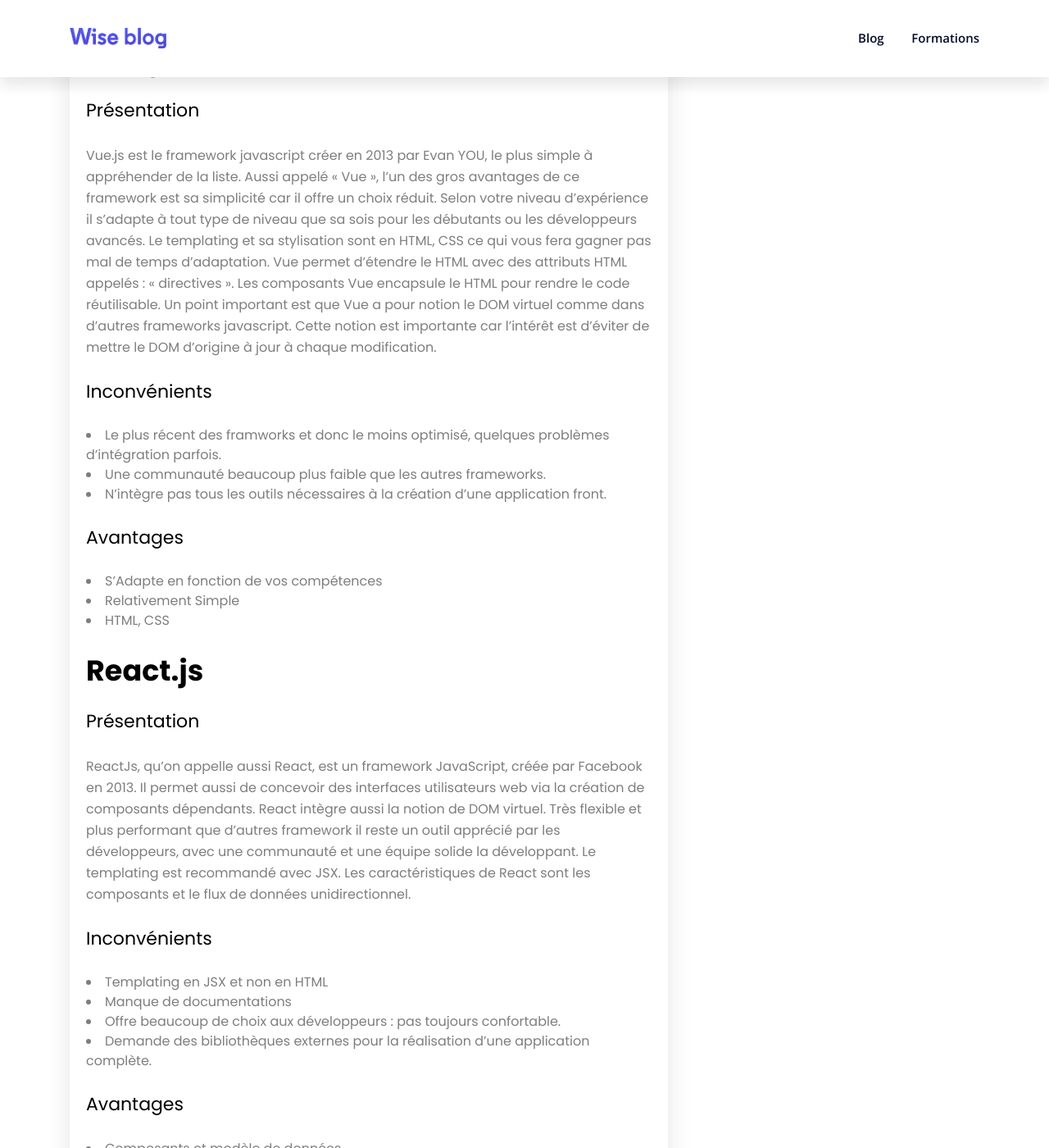
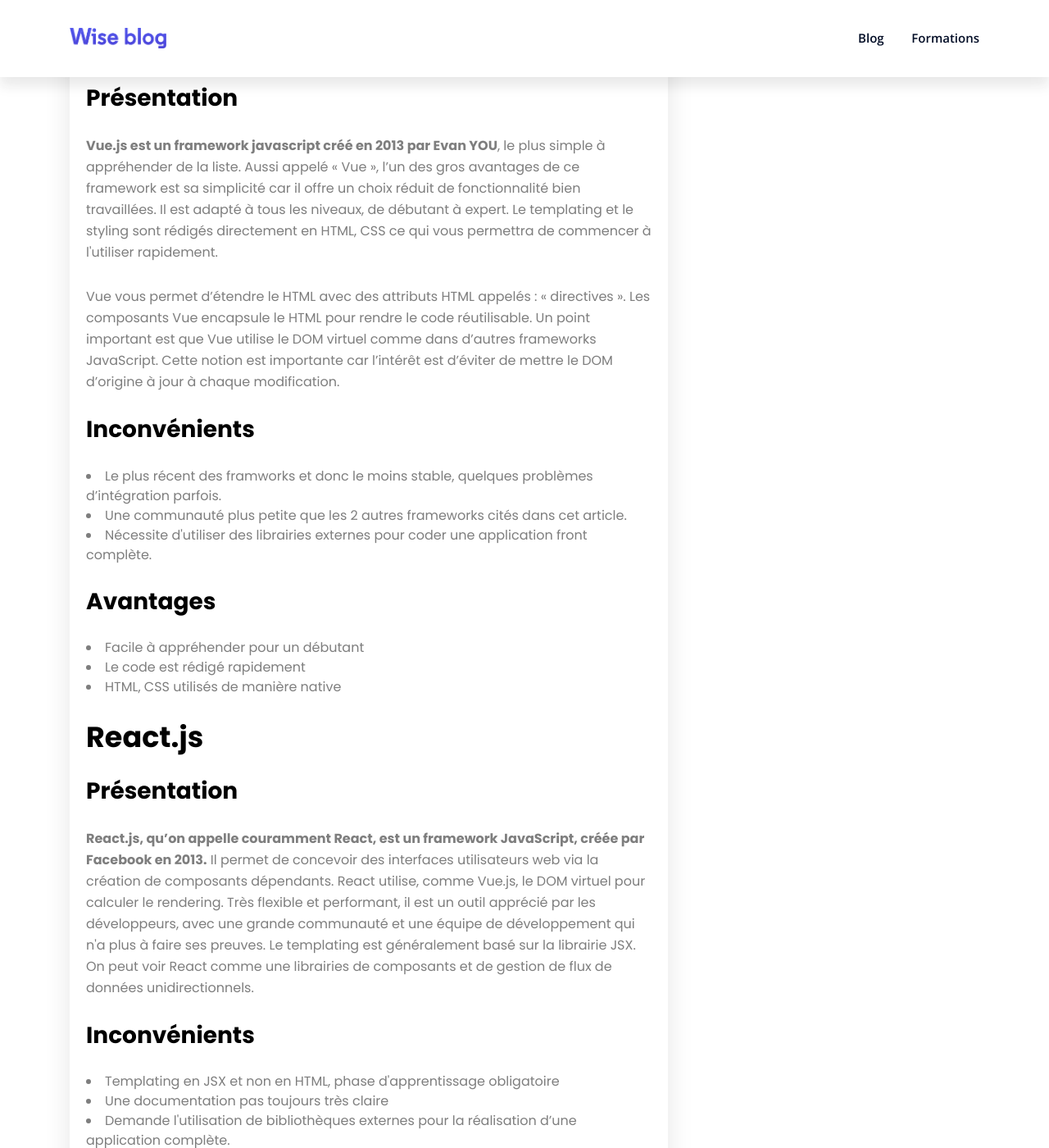
Before and after one commit to hubergerard/blog-codewise, a Jekyll site: the page built from _posts/2021-11-24-framework-javascript-lequel-choisir.html, in a window 1280 px wide and 1400 px high, scrolled down 2050 px. Shown: the whole window at 82% size. Built offline with Jekyll 4.4.1, drawn with Linux system fonts in a browser that asks for light colours; comment, search, counter and statistics services are not loaded; some of the changed text lies outside the part shown.

Commit message:
Modifs article frameworks - attention toc brisé

```diff
--- a/_posts/2021-11-24-framework-javascript-lequel-choisir.html
+++ b/_posts/2021-11-24-framework-javascript-lequel-choisir.html
@@ -2,7 +2,7 @@
 layout: post
 title: "Framework javascript : Lequel choisir ?"
 date: 2021-11-12 9:40:50 +0100
-description: "Dans cet article vous allez découvrir quels frameworks sont utiles et pourquoi"
+description: "Dans cet article vous trouverez un comparatif des frameworks front-end les plus courants."
 tags: developpement web Angular
 categories: [Développement web]
 author: "lucas"
@@ -13,21 +13,24 @@
 lang: fr
 ---
 
-<p><span class="font-weight-bold">Impossible de connaître tous les frameworks, et difficile de savoir rapidement lequel est approprié à son projet.
-  C’est pourquoi nous vous avons rédiger cet article afin de vous orienter autour de trois des frameworks front les plus populaires, pour passer en revue leurs avantages, inconvénients et leurs caractéristiques propre.
+<p><span class="font-weight-bold">Dans cet article vous trouverez un comparatif des frameworks front-end les plus
+    courants.</span>
+  Nous allons passer en revue leurs avantages, inconvénients et leurs caractéristiques propres.
 </p>
 <div id="toc" class="blog-toc"></div>
 
 <a id="tableau-des-criteres" class="anchor"></a>
 <h2>Tableau des critères</h2>
 
-<img id="tab-crit-framework" src="assets/img/blog/framework-javascript/tab_framework.png" alt="tableau des critères framework javascript">
+<img id="tab-crit-framework" src="assets/img/blog/framework-javascript/tab_framework.png"
+  alt="tableau des critères framework javascript">
 
-  <h4>Description des critères</h4>
+<h3>Description des critères</h3>
 <ul class="list-group">
   <li class="list-group-item">Maintenabilité : Facilité à évoluer dans le temps</li>
   <li class="list-group-item">Scalabilité : Facilité à s’adapter à de grands projets</li>
-  <li class="list-group-item">Apprentissage sur long termes : Il sera plus intéressant de choisir un framework où l’on aura moins besoin de se remettre à jours au niveau de ses connaissances.</li>
+  <li class="list-group-item">Apprentissage sur long terme : Il sera plus intéressant de choisir un framework où l’on
+    aura moins besoin de se remettre à jours au niveau de ses connaissances.</li>
   <li class="list-group-item">Performances : temps de réponses du framework (mesures + articles)</li>
   <li class="list-group-item">Communauté : Nombres repository github et threads Stackoverflow</li>
 </ul>
@@ -35,110 +38,120 @@
 <a id="vuejs" class="anchor"></a>
 <h2>Vue.js</h2>
 
-<h4>Présentation</h4>
+<h3>Présentation</h3>
 
 <p>
-  Vue.js est le framework javascript créer en 2013 par Evan YOU, le plus simple à appréhender de la liste. Aussi appelé « Vue », l’un des gros avantages de ce framework est sa simplicité car il offre un choix réduit. Selon votre niveau d’expérience il s’adapte à tout type de niveau que sa sois pour les débutants ou les développeurs avancés.
-  Le templating et sa stylisation sont en HTML, CSS ce qui vous fera gagner pas mal de temps d’adaptation.
-  Vue permet d’étendre le HTML avec des attributs HTML appelés : « directives ».
+  <span class="font-weight-bold">Vue.js est un framework javascript créé en 2013 par Evan YOU</span>, le plus simple à
+  appréhender de la liste. Aussi appelé « Vue », l’un des gros avantages de ce framework est sa simplicité car il offre
+  un choix réduit de fonctionnalité bien travaillées.
+  Il est adapté à tous les niveaux, de débutant à expert.
+  Le templating et le styling sont rédigés directement en HTML, CSS ce qui vous permettra de commencer à l'utiliser
+  rapidement.
+</p>
+<p>
+  Vue vous permet d’étendre le HTML avec des attributs HTML appelés : « directives ».
   Les composants Vue encapsule le HTML pour rendre le code réutilisable.
-  Un point important est que Vue a pour notion le DOM virtuel comme dans d’autres frameworks javascript. Cette notion est importante car l’intérêt est d’éviter de mettre le DOM d’origine à jour à chaque modification.
+  Un point important est que Vue utilise le DOM virtuel comme dans d’autres frameworks JavaScript.
+  Cette notion est importante car l’intérêt est d’éviter de mettre le DOM d’origine à jour à chaque modification.
 </p>
 
-<h4>Inconvénients</h4>
+<h3>Inconvénients</h3>
 
 <ul>
-  <li>  Le plus récent des framworks et donc le moins optimisé, quelques problèmes d’intégration parfois.</li>
-  <li>  Une communauté beaucoup plus faible que les autres frameworks.</li>
-  <li>  N’intègre pas tous les outils nécessaires à la création d’une application front.</li>
+  <li> Le plus récent des framworks et donc le moins stable, quelques problèmes d’intégration parfois.</li>
+  <li> Une communauté plus petite que les 2 autres frameworks cités dans cet article.</li>
+  <li> Nécessite d'utiliser des librairies externes pour coder une application front complète.</li>
 </ul>
 
-<h4>Avantages</h4>
+<h3>Avantages</h3>
 
 <ul>
-  <li>  S’Adapte en fonction de vos compétences</li>
-  <li>  Relativement Simple</li>
-  <li>  HTML, CSS</li>
+  <li> Facile à appréhender pour un débutant</li>
+  <li> Le code est rédigé rapidement</li>
+  <li> HTML, CSS utilisés de manière native</li>
 </ul>
 
 <a id="reactjs" class="anchor"></a>
 <h2>React.js</h2>
 
-<h4>Présentation</h4>
+<h3>Présentation</h3>
 
 <p>
-  ReactJs, qu’on appelle aussi React, est un framework JavaScript, créée par Facebook en 2013.
-  Il permet aussi de concevoir des interfaces utilisateurs web via la création de composants dépendants.
-  React intègre aussi la notion de DOM virtuel.
-  Très flexible et plus performant que d’autres framework il reste un outil apprécié par les développeurs, avec une communauté et une équipe solide la développant.
-  Le templating est recommandé avec JSX.
-  Les caractéristiques de React sont les composants et le flux de données unidirectionnel.
+  <span class="font-weight-bold">React.js, qu’on appelle couramment React, est un framework JavaScript, créée par
+    Facebook en 2013.</span>
+  Il permet de concevoir des interfaces utilisateurs web via la création de composants dépendants.
+  React utilise, comme Vue.js, le DOM virtuel pour calculer le rendering.
+  Très flexible et performant, il est un outil apprécié par les développeurs, avec une grande communauté et une équipe
+  de développement qui n'a plus à faire ses preuves.
+  Le templating est généralement basé sur la librairie JSX.
+  On peut voir React comme une librairies de composants et de gestion de flux de données unidirectionnels.
 </p>
 
-<h4>Inconvénients</h4>
+<h3>Inconvénients</h3>
 
 <ul>
-  <li>  Templating en JSX et non en HTML</li>
-  <li>  Manque de documentations</li>
-  <li>  Offre beaucoup de choix aux développeurs : pas toujours confortable.</li>
-  <li>  Demande des bibliothèques externes pour la réalisation d’une application complète.</li>
+  <li> Templating en JSX et non en HTML, phase d'apprentissage obligatoire</li>
+  <li> Une documentation pas toujours très claire</li>
+  <li> Demande l'utilisation de bibliothèques externes pour la réalisation d’une application complète.</li>
 </ul>
 
-<h4>Avantages</h4>
+<h3>Avantages</h3>
 
 <ul>
-  <li>  Composants et modèle de données</li>
-  <li>  Open source il est mis à jour régulièrement et s’adapte aux contraintes actuelles.</li>
-  <li>  Utilisation simple des composants</li>
+  <li> Composants et modèles de données</li>
+  <li> Open source, il est mis à jour régulièrement et s’adapte aux contraintes actuelles.</li>
+  <li> Utilisation simple des composants</li>
+  <li> Très pratique lorsqu'on a des besoins graphiques poussés</li>
 </ul>
 
 <a id="angular" class="anchor"></a>
 <h2>Angular</h2>
 
-<h4>Présentation</h4>
+<h3>Présentation</h3>
 
 <p>
-  Un cadre des framework javascript les plus populaires et le plus utilisés pour créer des applications côté utilisateur.
-  Angular n’est pas nouveau, il existe depuis un certain temps AngularJs était la première version et était très différente de l’actuelle !
-  En effet Angular est dotée de beaucoup plus d’outils et de fonctionnalité que la précédente version. Par exemple, l’injection de dépendance, liaisons de données, tests unitaires etc… Ce qui rend Angular a tout type de tâche de développement en amont.
-  Très flexible en termes de développement, il répond aux besoins de : composants (d’encapsulation de fonctionnalités), le templating, le routing, gestions d’erreurs, de communiquer avec l’API.
+  <span class="font-weight-bold">Angular a été créé en 2016 par Google.</span>
+  Il est le successeur d'AngularJs, paru en 2009. Attention à ne pas confondre les 2 quand vous cherchez des ressources
+  !
+  En effet Angular est dotée de beaucoup plus d’outils et de fonctionnalité que la précédente version, et il n'y pas de
+  rétrocompatibilité entre ces 2 versions.
+  Très flexible en termes de développement, il répond aux besoins front en terme de : composants (d’encapsulation de
+  fonctionnalités), templating, routing, gestions d’erreurs, communications avec des APIs.
+  <span class="font-weight-bold">Contrairement à Vue et React, Angular n'est pas une simple librairie de component qu'il
+    faut coupler à d'autres. Il est un framework complet.</span>
+  Ce qui lui confère un gros avantage en terme de stabilité et d'évolutivité.
 </p>
 
-<h4>Inconvénients</h4>
+<h3>Inconvénients</h3>
 
 <ul>
-  <li>  Apprentissage long et ardu ce qui peut être décourageant dans un premier temps.</li>
-  <li>  Tellement complet qu’il peut paraître assez complexe.</li>
+  <li> Apprentissage long et ardu ce qui peut être décourageant dans un premier temps.</li>
+  <li> Un peu plus verbeux que les 2 autres frameworks cités dans cet article</li>
 </ul>
 
-<h4>Avantages</h4>
+<h3>Avantages</h3>
 
 <ul>
-  <li>  Grosse communauté</li>
-  <li>  Bonne documentation</li>
-  <li>  HTML, CSS pris en charge</li>
-  <li>  Robuste et performant</li>
+  <li> Grosse communauté</li>
+  <li> Documentation exhaustive</li>
+  <li> HTML, CSS pris en charge nativement</li>
+  <li> Stable et performant</li>
 </ul>
 
 <a id="conclusion" class="anchor"></a>
 <h2>Conclusion</h2>
 
 <p>
-  Après avoir vu en globalité les 3 frameworks javascript les plus populaire du moment, on se demanderai presque toujours lequel choisir ! la réponse est que chaque framework est utile pour un type précis de projet.
-  Mais en analysant les informations on peut remarquer qu’Angular dispose de tous les outils nécessaires et fonctionnalités qu’une interface d’application pourrait avoir besoin. Bien sûr l’inconvénient est qu’il donc plus difficile à appréhender.
-  React et Vue sont plus simple mais vous allez aussi vous rendre compte que :
+  Après avoir vu en globalité les 3 frameworks javascript les plus populaire du moment, on pourrait encore se demander
+  lequel choisir.
+  La réponse est que chaque framework est utile pour un type précis de projet.
+  Vous vous tournerez plutôt vers du React pour un besoin graphique poussé, vers Vue si vous cherchez simplement à
+  exposer des fonctionnalités et données de vos API, et vers Angular si vous codez des progiciels.
+  Mais en réalité vous pouvez tout faire avec les 3 frameworks, donc il faudra choisir en fonction de vos affinités.
 </p>
-<ul>
-  <li>il vous faut du routing</li>
-  <li>que votre application grossit</li>
-  <li>que vous n’avez pas d’architecture</li>
-  <li>que vous n’avez pas de gestion d’erreur</li>
-  <li>etc…</li>
-</ul>
 <p>
-  Vue est avant tout un bon choix pour transformer un site web existant en application d’une manière progressive.
-  Finalement vous devrez ajouter tout cela avec des heures de configurations à la clé.
-  Le temps gagné dans l’apprentissage est peut-être perdu dans le manque d’outils ?
+  J'espère que vous avez apprécié ce comparatif. Faites-nous signe dans les commentaires si vous pensez qu'il y a
+  d'autres infos à ajouter !
 </p>
 
 <a id="sources" class="anchor"></a>
@@ -146,10 +159,17 @@
 
 <ul>
   <li>Codeur - <a href="https://www.codeur.com/blog/choisir-framework-javascript/">Choisir framework javascript</a></li>
-  <li>Wanadev - <a href="https://www.wanadev.fr/227-react-vue-angular-quel-framework-front-choisir-en-2021/">Quel framework en 2021?</a></li>
-  <li>Esokia - <a href="https://esokia.com/fr/blog/angular-reactjs-vuejs-quelle-technologie-choisir-pour-votre-projet-digital">Angular, React, Vue quelle technologie choisir ?</a></li>
-  <li>Dyma - <a href="https://blog.dyma.fr/quel-framework-choisir-en-2020-angular-vue-js-ou-react/">Angular, Vue ou React ?</a></li>
-  <li>Iocean<a href="https://www.iocean.fr/actualite/frameworks-javascript">Les caractéristiques des framework front-end ?</a></li>
-  <li>Ideamotive<a href="https://www.ideamotive.co/blog/best-frontend-frameworks"></a>Les meilleurs frameworks front-end</li>
-  <li>Kicklox<a href="https://www.kicklox.com/blog-client/frameworks-javascript-2021-popularite/">Popularité des framworks javascript</a></li>
+  <li>Wanadev - <a href="https://www.wanadev.fr/227-react-vue-angular-quel-framework-front-choisir-en-2021/">Quel
+      framework en 2021?</a></li>
+  <li>Esokia - <a
+      href="https://esokia.com/fr/blog/angular-reactjs-vuejs-quelle-technologie-choisir-pour-votre-projet-digital">Angular,
+      React, Vue quelle technologie choisir ?</a></li>
+  <li>Dyma - <a href="https://blog.dyma.fr/quel-framework-choisir-en-2020-angular-vue-js-ou-react/">Angular, Vue ou
+      React ?</a></li>
+  <li>Iocean - <a href="https://www.iocean.fr/actualite/frameworks-javascript">Les caractéristiques des framework front-end
+      ?</a></li>
+  <li>Ideamotive - <a href="https://www.ideamotive.co/blog/best-frontend-frameworks">Les meilleurs frameworks front-end</a>
+  </li>
+  <li>Kicklox - <a href="https://www.kicklox.com/blog-client/frameworks-javascript-2021-popularite/">Popularité des
+      frameworks javascript</a></li>
 </ul>
--- a/assets/js/tools/toc-generator.js
+++ b/assets/js/tools/toc-generator.js
@@ -3,6 +3,7 @@
 const TOC_TITLE = 'Sommaire';
 let MAX_HEADER_LEVEL = 4;
 let TEXT_MODE = false;
+let titleNumbers;
 
 $(document).ready(() => {
     const maxDepth = currentScript.getAttribute("max-depth");
@@ -18,6 +19,7 @@
     if (headerList.length) {
         const tocInnerList = document.createElement("ul");
         for (let j = 0; j < headerList.length; j++) {
+
             const anchor = headerList[j].previousElementSibling;
             if (anchor && (anchor.getAttribute("class") == 'anchor' || isTextMode())) {
                 let innerTocListItem = document.createElement("li");
@@ -26,11 +28,12 @@
                     headerList[j].previousElementSibling.id = id;
                     const innerTocLink = document.createElement("a");
                     innerTocLink.setAttribute("href", "#" + id);
-                    innerTocLink.innerText = headerList[j].innerText;
+                    innerTocLink.innerText = `${titleNumbers.depth1}.${titleNumbers.depth2}.${titleNumbers.depth3} - ${headerList[j].innerText}`;
                     innerTocListItem.appendChild(innerTocLink);
                 } else if (isTextMode()) {
-                    innerTocListItem.innerText = headerList[j].innerText;
+                    innerTocListItem.innerText = `${titleNumbers.depth1}.${titleNumbers.depth2}.${titleNumbers.depth3} - ${headerList[j].innerText}`;
                 }
+                incrementTitleNumbers(headerLevel);
                 tocInnerList.appendChild(innerTocListItem);
                 const innerHeaders = $(headerList[j]).nextUntil('h' + headerLevel, 'h' + (headerLevel + 1));
                 appendHeaderListToElement(innerHeaders, innerTocListItem, headerLevel + 1);
@@ -46,9 +49,37 @@
     tocHeader.innerText = TOC_TITLE;
     toc.appendChild(tocHeader);
     const headers = document.getElementsByTagName("h2");
+    titleNumbers = {
+        depth1: 1,
+        depth2: 1,
+        depth3: 1,
+    }
     appendHeaderListToElement(headers, toc, MIN_HEADER_LEVEL);
 }
 
 function isTextMode() {
     return TEXT_MODE === 'true' || TEXT_MODE === '1';
 }
+
+function incrementTitleNumbers(headerLevel) {
+    switch (headerLevel) {
+        case 2:
+            titleNumbers.depth1++;
+            break;
+        case 3:
+            titleNumbers.depth2++;
+            break;
+        case 4:
+            titleNumbers.depth3++;
+    }
+}
+
+function resetTitleNumbers(headerLevel) {
+    if (headerLevel == 2) {
+        titleNumbers.depth2 = 1;
+        titleNumbers.depth3 = 1;
+    }
+    if (headerLevel == 3) {
+        titleNumbers.depth3 = 1;
+    }
+}
```
